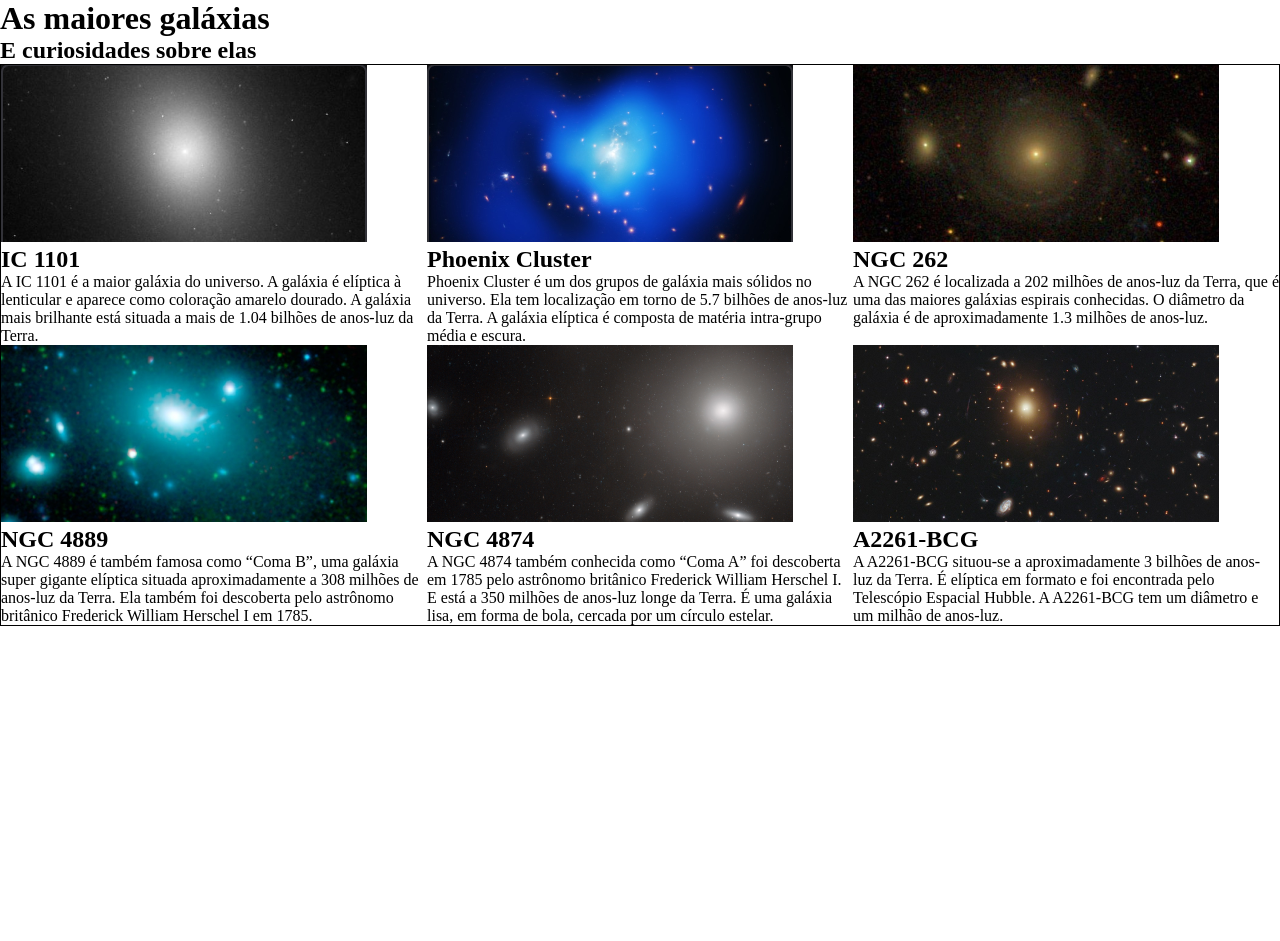
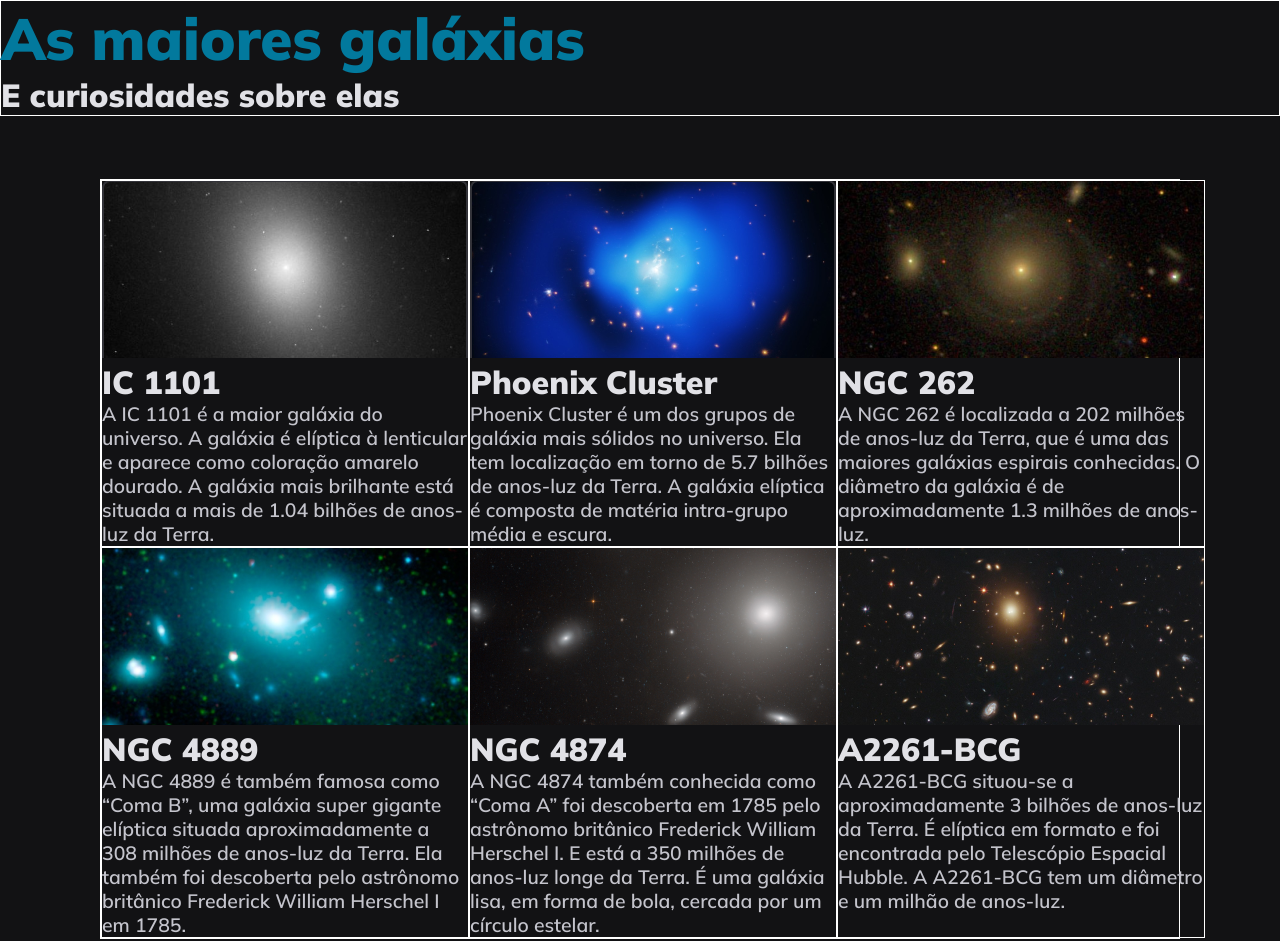
Before and after one commit to rafaelhenriquexx/galaxias, a plain HTML site: page index.html in a window 1280 px wide. Before the commit the page ends 800 px from the top, so only its background shows below. Drawn offline with Linux system fonts and the light colour scheme.

Commit message:
continuation of HTML/CSS development

```diff
--- a/index.html
+++ b/index.html
@@ -16,32 +16,32 @@
     <h2>E curiosidades sobre elas</h2>
   </header>
   <div class="box">
-    <div>
+    <div class="item">
       <img src="./image/image 1.png" alt="Imagem da IC 1101">
       <h2>IC 1101</h2>
       <p>A IC 1101 é a maior galáxia do universo. A galáxia é elíptica à lenticular e aparece como coloração amarelo dourado. A galáxia mais brilhante está situada a mais de 1.04 bilhões de anos-luz da Terra. </p>
     </div>
-    <div>
+    <div class="item">
       <img src="./image/image 2.png" alt="Imagem do grupo de galáxia Phoenix Cluster">
       <h2>Phoenix Cluster</h2>
       <p>Phoenix Cluster é um dos grupos de galáxia mais sólidos no universo. Ela tem localização em torno de 5.7 bilhões de anos-luz da Terra. A galáxia elíptica é composta de matéria intra-grupo média e escura.</p>
     </div>
-    <div>
+    <div class="item">
       <img src="./image/image 3.png" alt="Imagem de uma galáxia espiral">
       <h2>NGC 262</h2>
       <p>A NGC 262 é localizada a 202 milhões de anos-luz da Terra, que é uma das maiores galáxias espirais conhecidas. O diâmetro da galáxia é de aproximadamente 1.3 milhões de anos-luz. </p>
     </div>
-    <div>
+    <div class="item">
       <img src="./image/image 4.png" alt="Imagem de uma galáxia super gigante elíptica">
       <h2>NGC 4889</h2>
       <p>A NGC 4889 é também famosa como “Coma B”, uma galáxia super gigante elíptica situada aproximadamente a 308 milhões de anos-luz da Terra. Ela também foi descoberta pelo astrônomo britânico Frederick William Herschel I em 1785.</p>
     </div>
-    <div>
+    <div class="item">
       <img src="./image/image 5.png" alt="Imagem de uma galáxia lisa">
       <h2>NGC 4874</h2>
       <p>A NGC 4874 também conhecida como “Coma A” foi descoberta em 1785 pelo astrônomo britânico Frederick William Herschel I. E está a 350 milhões de anos-luz longe da Terra. É uma galáxia lisa, em forma de bola, cercada por um círculo estelar.</p>
     </div>
-    <div>
+    <div class="item">
       <img src="./image/image 6.png" alt="Imagem da galáxia A2261-BCG">
       <h2>A2261-BCG</h2>
       <p>A A2261-BCG situou-se a aproximadamente 3 bilhões de anos-luz da Terra. É elíptica em formato e foi encontrada pelo Telescópio Espacial Hubble. A A2261-BCG tem um diâmetro e um milhão de anos-luz.</p>
--- a/style.css
+++ b/style.css
@@ -3,8 +3,41 @@
   margin: 0;
   box-sizing: border-box;
 }
-.box{
+:root {
+  font-size: 62.5%;
+}
+body {
+  background: var(--platform-aliases-background, #121214);
+  font-size: 1.6rem;
+  font-family: Mulish;
+  font-weight: 600;
+}
+h1 {
+  color: #02799d;
+  font-size: 5.8287rem;
+  font-weight: 900;
+}
+h2 {
+  color: #e1e1e6;
+  font-size: 3.2rem;
+}
+p {
+  color: #c4c4cc;
+  font-size: 1.9381rem;
+}
+.conteiner{
+  width: 100%;
+  margin: auto;
+}
+.conteiner header {
+  border: 1px solid white;
+}
+.box {
   display: grid;
+  margin: 6.3rem 10.0rem 10.0rem ;
   grid-template-columns: repeat(3, 1fr);
-  border: 1px solid black;
+  border: 1px solid white;
 }
+.item{
+  border: 1px solid white;
+}
```
